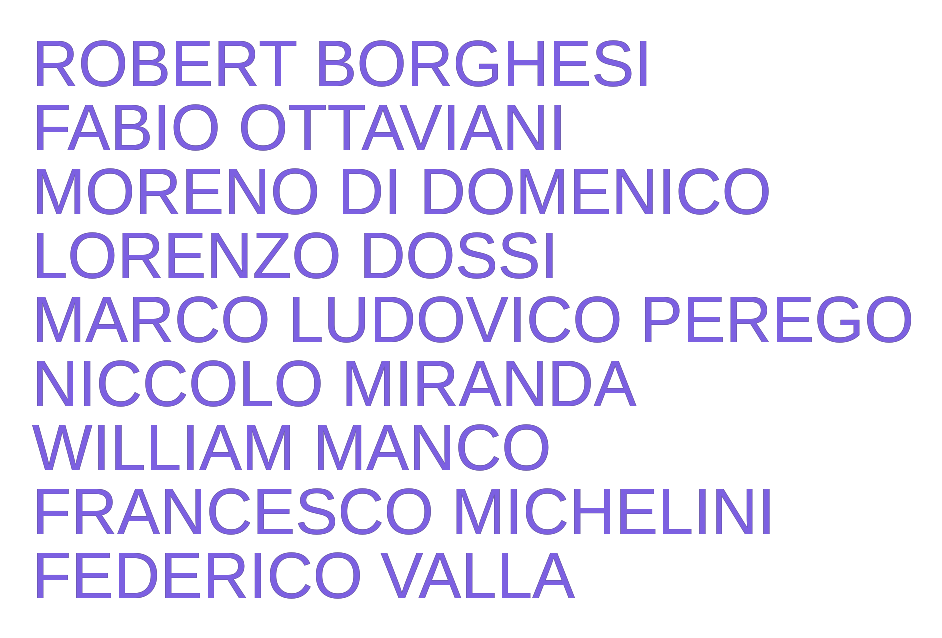
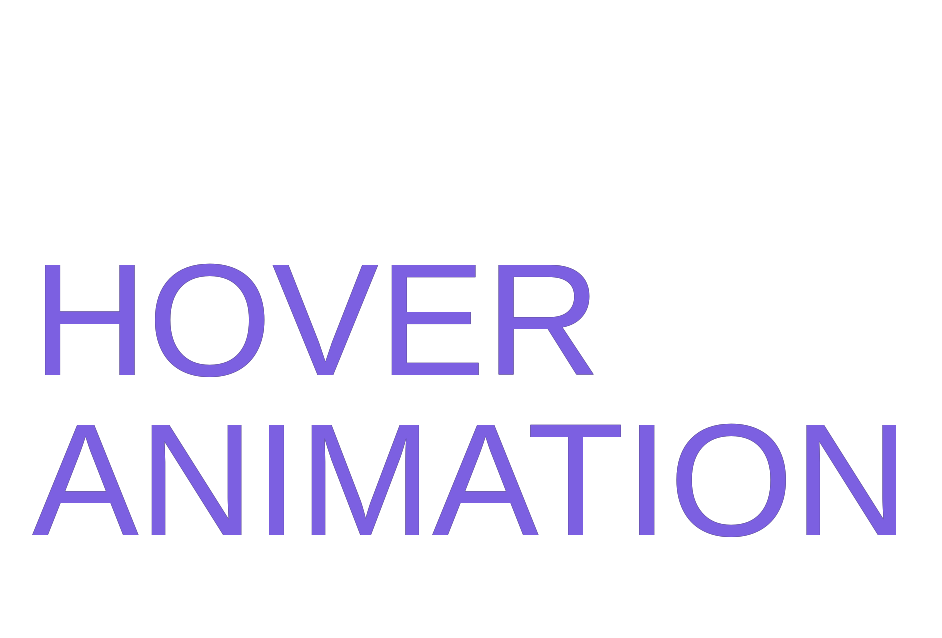
Before and after one commit to rock-biter/splitted-text-button, a website built with Vite: page index.html in a window 1280 px wide. Shown: the whole page, without its empty margins (0-942 px from the left). Built offline with nearby package versions, Linux system fonts and the light colour scheme; a web font is replaced by a local one; what gsap-trial would draw is missing.

Commit message:
ADD: white label devs

```diff
--- a/index.html
+++ b/index.html
@@ -10,40 +10,8 @@
 		<div id="app">
 			<ul class="">
 				<li class="button">
-					<a href="" class="text">Robert Borghesi</a>
-					<span class="shadow">Robert Borghesi</span>
-				</li>
-				<li class="button">
-					<a href="" class="text">Fabio Ottaviani</a>
-					<span class="shadow">Fabio Ottaviani</span>
-				</li>
-				<li class="button">
-					<a href="" class="text">Moreno Di Domenico</a>
-					<span class="shadow">Moreno Di Domenico</span>
-				</li>
-				<li class="button">
-					<a href="" class="text">Lorenzo Dossi</a>
-					<span class="shadow">Lorenzo Dossi</span>
-				</li>
-				<li class="button">
-					<a href="" class="text">Marco Ludovico Perego</a>
-					<span class="shadow">Marco Ludovico Perego</span>
-				</li>
-				<li class="button">
-					<a href="" class="text">Niccolo Miranda</a>
-					<span class="shadow">Niccolo Miranda</span>
-				</li>
-				<li class="button">
-					<a href="" class="text">William Manco</a>
-					<span class="shadow">William Manco</span>
-				</li>
-				<li class="button">
-					<a href="" class="text">Francesco Michelini</a>
-					<span class="shadow">Francesco Michelini</span>
-				</li>
-				<li class="button">
-					<a href="" class="text">Federico Valla</a>
-					<span class="shadow">Federico Valla</span>
+					<a href="" class="text">Hover animation</a>
+					<span class="shadow">Hover animation</span>
 				</li>
 			</ul>
 		</div>
--- a/main.js
+++ b/main.js
@@ -13,28 +13,30 @@ buttons.forEach((button) => {
 	const textSplit = new SplitText(text, { type: 'chars' })
 	const shadowSplit = new SplitText(shadow, { type: 'chars' })
 
-	gsap.set(shadowSplit.chars, { scaleY: 0, yPercent: 0 })
+	gsap.set(shadowSplit.chars, { scaleY: 0 })
+
+	const duration = (i) => 0.2 + i * 0.02
 
 	button.addEventListener('mouseenter', () => {
 		gsap.to(textSplit.chars, {
 			scaleY: 0,
-			duration: (i) => 0.15 + i * 0.02,
+			duration,
 		})
 
 		gsap.to(shadowSplit.chars, {
 			scaleY: 1,
-			duration: (i) => 0.15 + i * 0.02,
+			duration,
 		})
 	})
 
 	button.addEventListener('mouseleave', () => {
 		gsap.to(textSplit.chars, {
 			scaleY: 1,
-			duration: (i) => 0.15 + i * 0.02,
+			duration,
 		})
 		gsap.to(shadowSplit.chars, {
 			scaleY: 0,
-			duration: (i) => 0.15 + i * 0.02,
+			duration,
 		})
 	})
 })
--- a/style.css
+++ b/style.css
@@ -24,14 +24,19 @@ a {
 
 body {
 	background-color: white;
+	margin: 0;
 }
 
 #app {
 	padding: 2rem;
+	display: flex;
+	height: 100vh;
+	justify-content: center;
+	align-items: center;
 }
 
 .button {
-	font-size: 4rem;
+	font-size: 10rem;
 	text-transform: uppercase;
 	line-height: 1;
 	position: relative;
```
